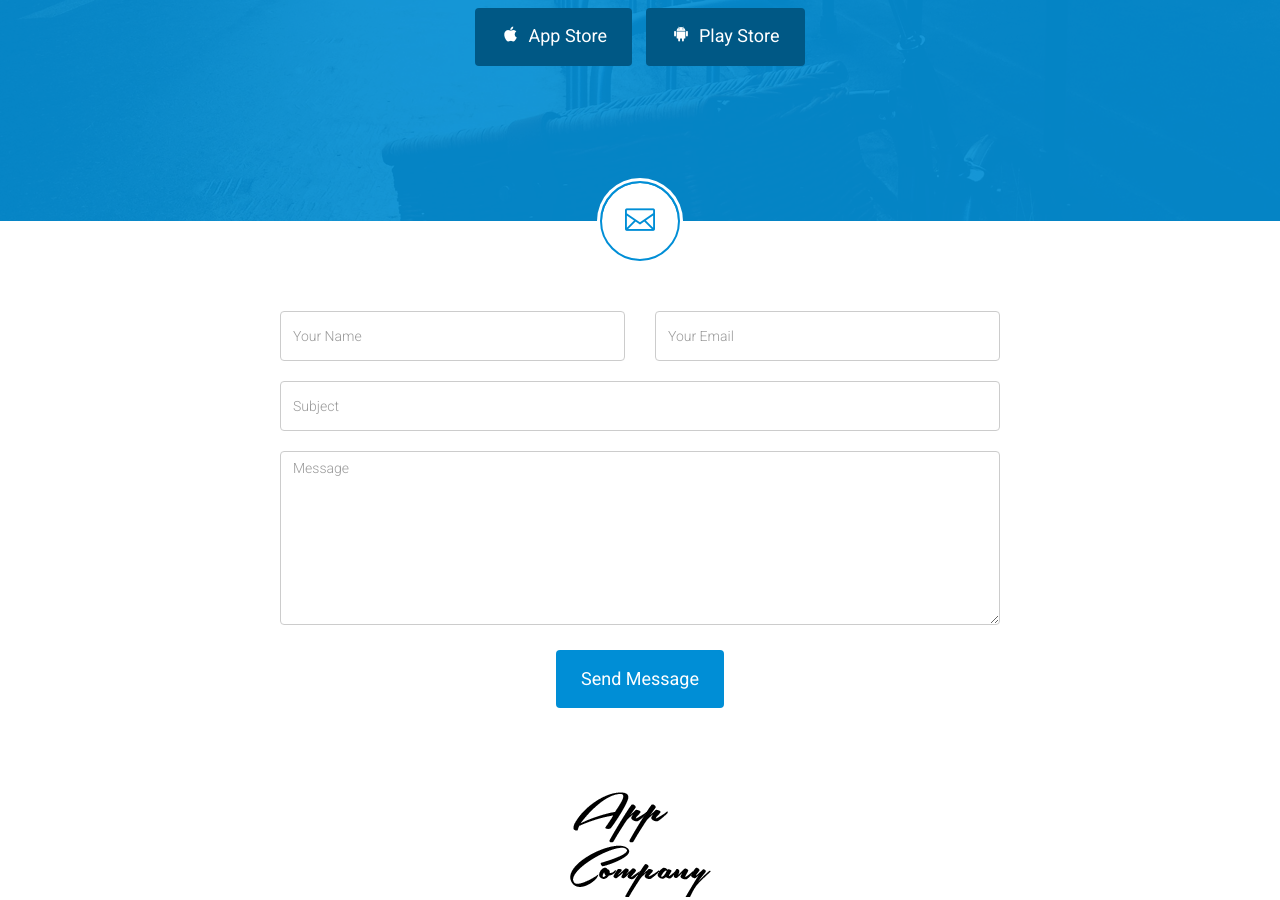
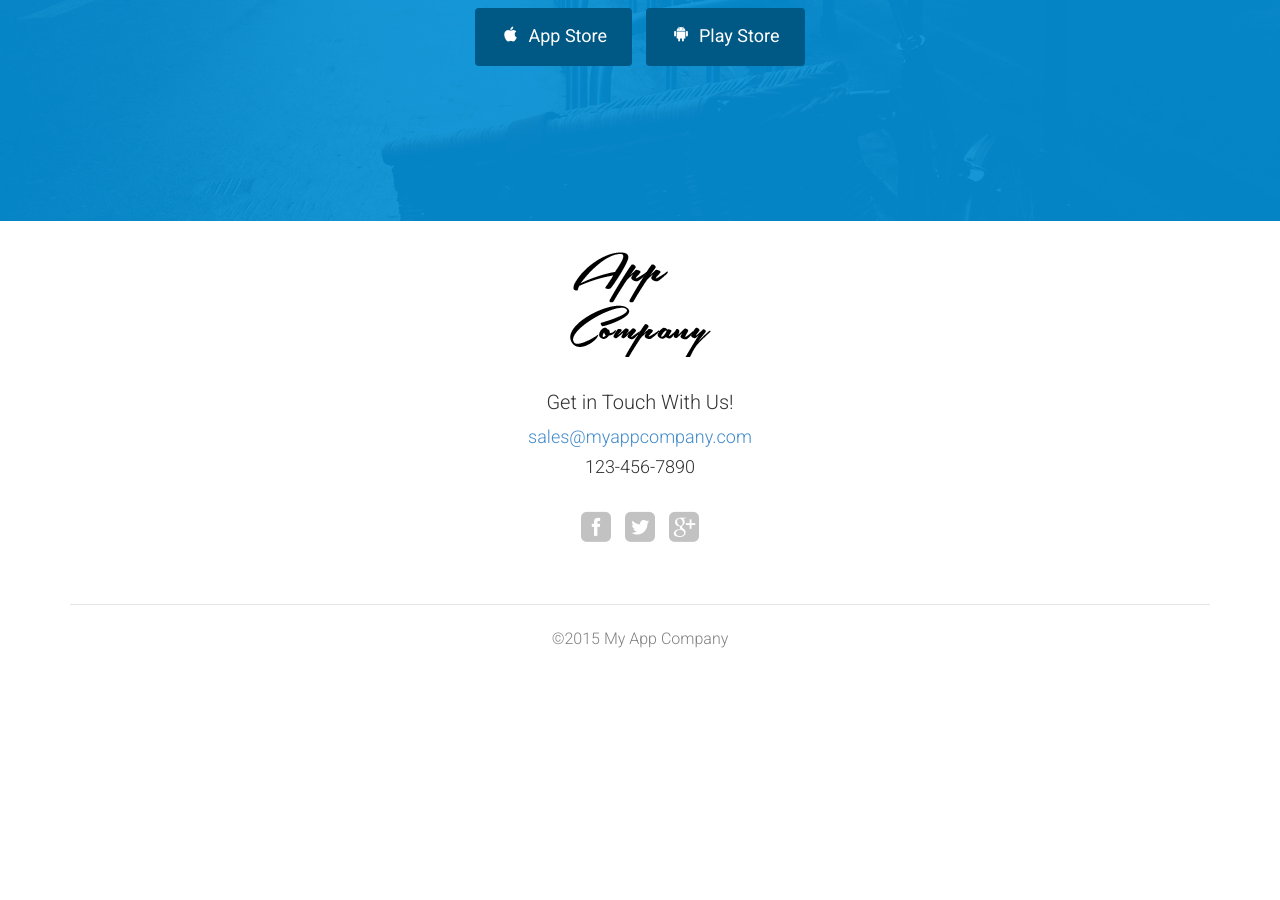
Before and after one commit to ianblair44/wl-site, a website: page public/index.html in a window 1280 px wide. Shown: the part 7439-8339 px from the top of the page. After the commit the page ends 8142 px from the top, so only its background shows below. Drawn offline with nearby package versions, Linux system fonts and the light colour scheme; files whose address does not match are found by name.

Commit message:
Finishing Touches

```diff
--- a/public/app.js
+++ b/public/app.js
@@ -4,6 +4,8 @@ app.controller('wlConfig', function($scope) {
 
     $scope.wl = {
         business: 'My App Company',
+        email: 'sales@myappcompany.com',
+        phone: '123-456-7890',
         introHeadline: 'Providing engaging apps to help move your business forward',
         logo: './images/logo-black@2x.png',
         plan1Price: '50',
--- a/public/index.html
+++ b/public/index.html
@@ -478,7 +478,7 @@
 <!-- =========================
      TESTIMONIALS
 ============================== -->
-<section class="testimonials">
+<section ng-show="wl.testimonial" class="testimonials">
 
 <div class="color-overlay">
 
@@ -822,59 +822,10 @@
 
 <div class="container">
 
-	<div class="contact-box">
-
-		<!-- CONTACT BUTTON TO EXPAND OR COLLAPSE FORM -->
-
-		<a class="btn contact-button expand-form expanded"><i class="icon_mail_alt"></i></a>
-
-		<!-- EXPANDED CONTACT FORM -->
-		<div class="row expanded-contact-form">
-
-			<div class="col-md-8 col-md-offset-2">
-
-
-				<form class="contact-form" id="contact" role="form">
-
-					<!-- IF MAIL SENT SUCCESSFULLY -->
-					<h4 class="success">
-						<i class="icon_check"></i> Your message has been sent successfully.
-					</h4>
-
-					<!-- IF MAIL SENDING UNSUCCESSFULL -->
-					<h4 class="error">
-						<i class="icon_error-circle_alt"></i> E-mail must be valid and message must be longer than 1 character.
-					</h4>
-
-					<div class="col-md-6">
-						<input class="form-control input-box" id="name" type="text" name="name" placeholder="Your Name">
-					</div>
-
-					<div class="col-md-6">
-						<input class="form-control input-box" id="email" type="email" name="email" placeholder="Your Email">
-					</div>
-
-					<div class="col-md-12">
-						<input class="form-control input-box" id="subject" type="text" name="subject" placeholder="Subject">
-						<textarea class="form-control textarea-box" id="message" rows="8" placeholder="Message"></textarea>
-					</div>
-
-					<button class="btn btn-primary standard-button2 ladda-button" type="submit" id="submit" name="submit" data-style="expand-left">Send Message</button>
-
-				</form>
-
-				<!-- /END FORM -->
-
-			</div>
-
-		</div>
-		<!-- /END EXPANDED CONTACT FORM -->
-
-	</div>
-	<!-- /END CONTACT BOX -->
-
-	<!-- LOGO -->
-	<img src="{{wl.logo}}" alt="LOGO" class="responsive-img">
+	<img style="margin-top:30px" src="{{wl.logo}}" alt="LOGO" class="responsive-img">
+    <h4 style="margin-top:30px">Get in Touch With Us!</h5>
+    <h5><a href="mailto:{{wl.email}}">{{wl.email}}</a></h5>
+    <h5>{{wl.phone}}</h4>
 
 	<!-- SOCIAL ICONS -->
 	<ul class="social-icons">
```
